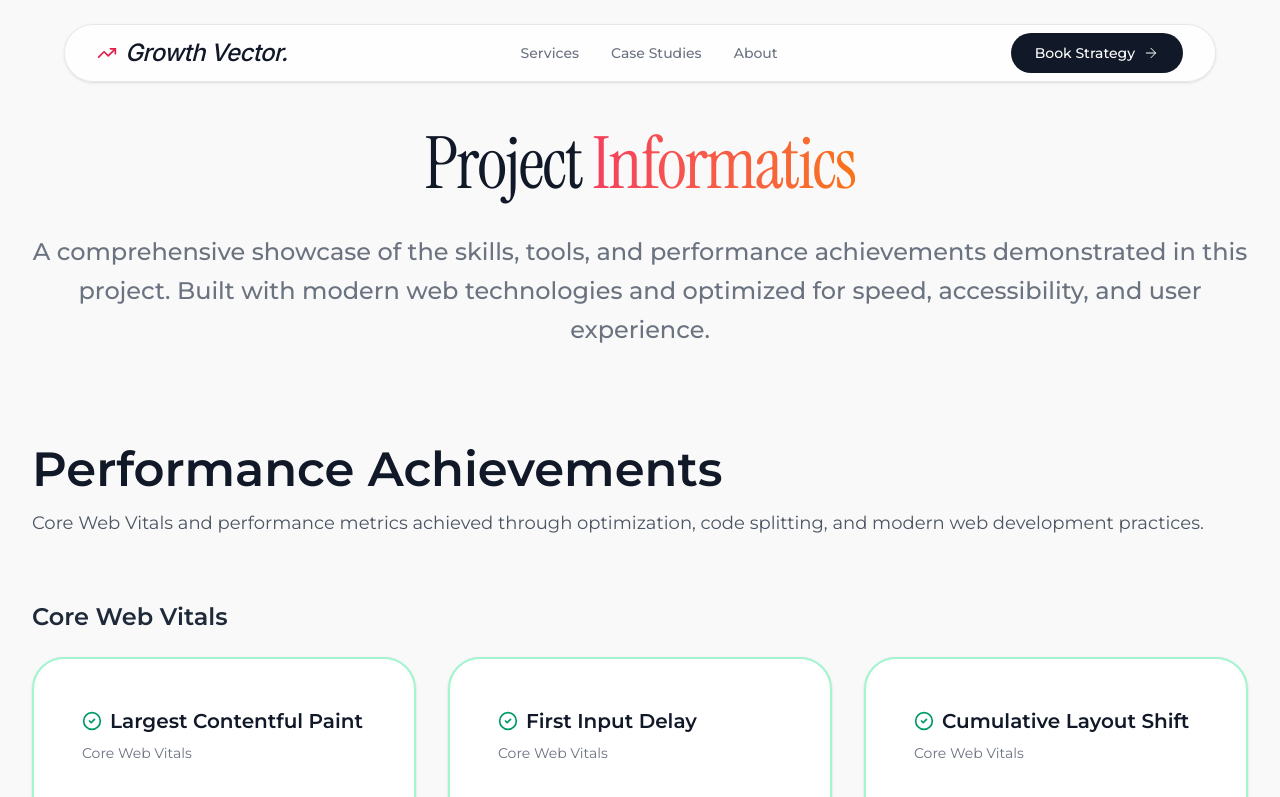
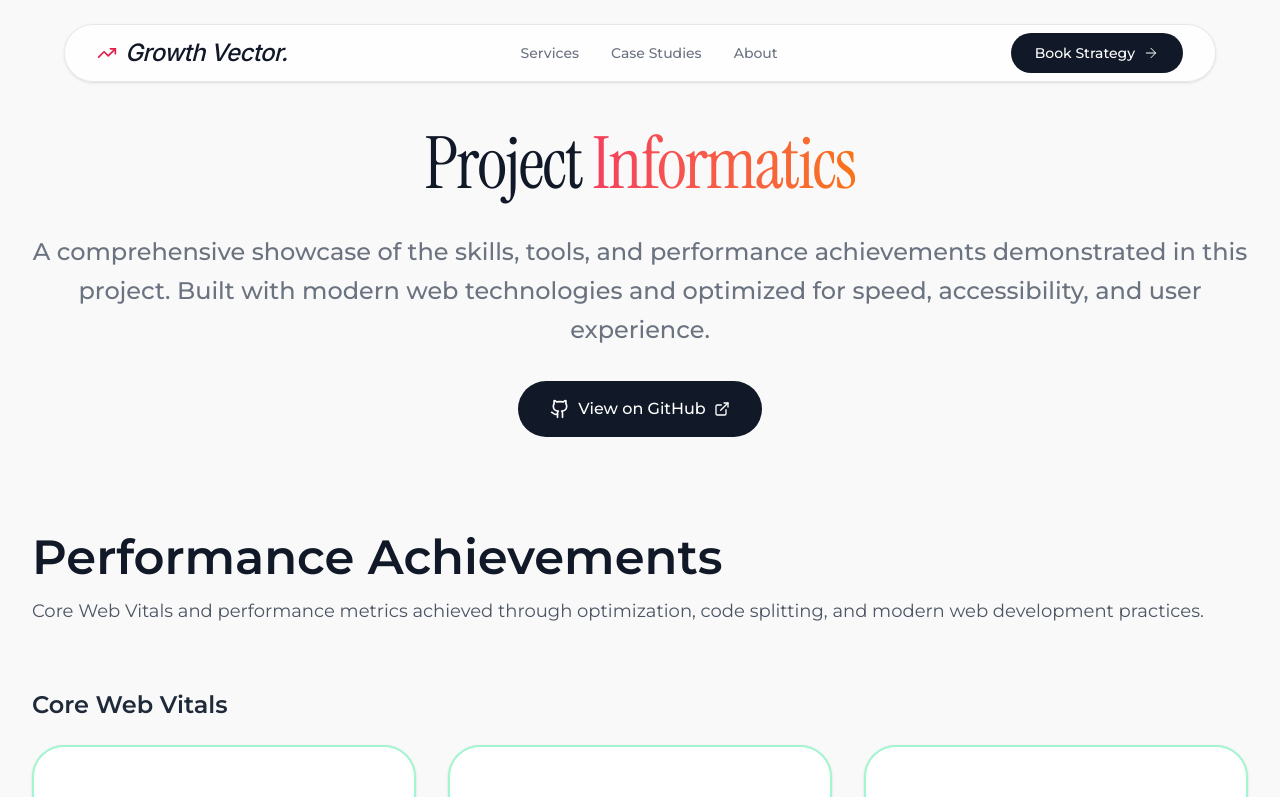
Before and after one commit to JaimeenMakavana/growth-vector, a Next.js app: page /informatic in a window 1280 px wide. Shown: the top 797 px of the page. Built offline with nearby package versions, Linux system fonts and the light colour scheme.

Commit message:
Add GitHub links to Footer and InformaticHero components for improved accessibility to source code; enhance layout and styling for better user experience.

```diff
--- a/src/components/home-page-components/footer/Footer.tsx
+++ b/src/components/home-page-components/footer/Footer.tsx
@@ -1,8 +1,28 @@
+import Link from "next/link";
+import { Github } from "lucide-react";
+
 export default function Footer() {
   return (
     <footer className="text-center py-lg text-gray-400 text-sm font-montserrat font-medium border-t border-gray-100">
-      © 2025 Growth Vector. Crafted with{" "}
-      <span className="text-rose-500">♥</span> for ambitious companies.
+      <div className="flex flex-col items-center gap-md">
+        <div>
+          © 2025 Growth Vector. Crafted with{" "}
+          <span className="text-rose-500">♥</span> for ambitious companies.
+        </div>
+        <Link
+          href="https://github.com/JaimeenMakavana/growth-vector"
+          target="_blank"
+          rel="noopener noreferrer"
+          className="inline-flex items-center gap-sm text-gray-400 hover:text-rose-600 transition-colors group"
+          aria-label="View source code on GitHub"
+        >
+          <Github
+            className="w-4 h-4 group-hover:scale-110 transition-transform"
+            strokeWidth={2}
+          />
+          <span>Source Code</span>
+        </Link>
+      </div>
     </footer>
   );
 }
--- a/src/components/informatic-page-components/hero/InformaticHero.tsx
+++ b/src/components/informatic-page-components/hero/InformaticHero.tsx
@@ -1,3 +1,6 @@
+import Link from "next/link";
+import { Github, ExternalLink } from "lucide-react";
+
 export default function InformaticHero() {
   return (
     <div className="text-center mb-2xl md:mb-4xl">
@@ -7,12 +10,28 @@ export default function InformaticHero() {
           Informatics
         </span>
       </h1>
-      <p className="text-lg md:text-xl lg:text-2xl text-gray-500 leading-relaxed font-montserrat font-medium">
+      <p className="text-lg md:text-xl lg:text-2xl text-gray-500 leading-relaxed font-montserrat font-medium mb-6 md:mb-8">
         A comprehensive showcase of the skills, tools, and performance
         achievements demonstrated in this project. Built with modern web
         technologies and optimized for speed, accessibility, and user
         experience.
       </p>
+      <Link
+        href="https://github.com/JaimeenMakavana/growth-vector"
+        target="_blank"
+        rel="noopener noreferrer"
+        className="inline-flex items-center gap-sm bg-gray-900 text-white px-xl py-md rounded-full hover:bg-rose-600 hover:shadow-lg transition-all font-montserrat font-medium group"
+      >
+        <Github
+          className="w-5 h-5 group-hover:scale-110 transition-transform"
+          strokeWidth={2}
+        />
+        <span>View on GitHub</span>
+        <ExternalLink
+          className="w-4 h-4 group-hover:translate-x-0.5 group-hover:-translate-y-0.5 transition-transform"
+          strokeWidth={2}
+        />
+      </Link>
     </div>
   );
 }
```
